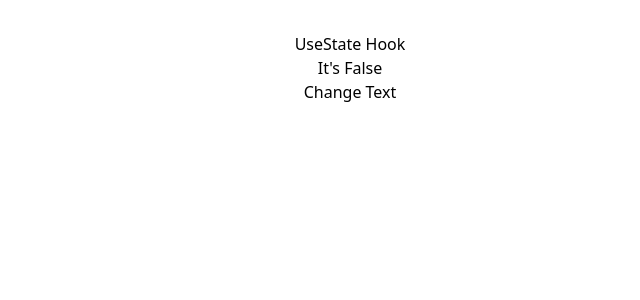
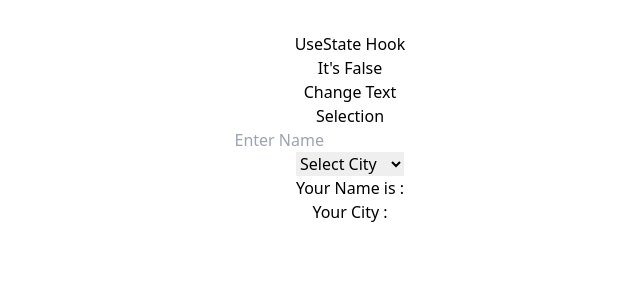
Before and after one commit to Sandunrmst/hooks, a React (Vite) app: page / in a window 1280 px wide. Shown: the top 300 px of the page, without its empty margins (290-930 px from the left). Built offline with nearby package versions, Linux system fonts and the light colour scheme.

Commit message:
use state with selection

```diff
--- a/src/components/hookusestate.jsx
+++ b/src/components/hookusestate.jsx
@@ -2,6 +2,11 @@ import { useState } from "react";
 
 const Hookusestate = () => {
   const [togle, setTogle] = useState(false);
+
+  const initialState = {
+    name: "",
+    city: "",
+  };
 
   const toglehandler = () => {
     setTogle(!togle);
@@ -9,10 +14,29 @@ const Hookusestate = () => {
 
   console.log(togle);
 
+  //Set Form Data
+  const [formData, setFormData] = useState(initialState);
+
+  function handleNameChange(event) {
+    setFormData({
+      ...formData,
+      name: event.target.value,
+    });
+  }
+
+  function handleCitySelect(event) {
+    setFormData({
+      ...formData,
+      city: event.target.value,
+    });
+  }
+
+  console.log(formData);
+
   return (
     <>
+      <h1 className="text-3xl text-orange-400 font-bold mb-5">UseState Hook</h1>
       <div className="p-5 border rounded-md">
-        <h1 className="text-3xl text-orange-400 font-bold ">UseState Hook</h1>
         {togle ? (
           <h1 className="text-3xl mt-4 ">It's True</h1>
         ) : (
@@ -25,6 +49,51 @@ const Hookusestate = () => {
           Change Text
         </button>
       </div>
+
+      <div className="p-5 border rounded-md mt-5 w-full">
+        <h1 className="text-3xl mt-4 font-semibold ">Selection</h1>
+        <div className="flex justify-center items-center gap-2 mt-5">
+          <div>
+            <input
+              onChange={handleNameChange}
+              className="p-2  rounded-md border-orange-100 border-l-4 border-2"
+              type="text"
+              name="name"
+              placeholder="Enter Name"
+            />
+          </div>
+          <div>
+            <select
+              onChange={handleCitySelect}
+              className="p-2 rounded-md bg-orange-100 cursor-pointer"
+              name="city"
+            >
+              <option value={""} id="">
+                Select City
+              </option>
+              <option value={"colombo"} id="colombo">
+                Colombo
+              </option>
+              <option value={"gampaha"} id="gampaha">
+                Gampaha
+              </option>
+              <option value={"negombo"} id="negombo">
+                Negombo
+              </option>
+              <option value={"kurunegala"} id="kurunegala">
+                Kurunegala
+              </option>
+              <option value={"kuliyapitiya"} id="kuliyapitiya">
+                Kuliyapitiya
+              </option>
+            </select>
+          </div>
+        </div>
+        <div>
+          <h2>Your Name is : {formData.name}</h2>
+          <p>Your City : {formData.city}</p>
+        </div>
+      </div>
     </>
   );
 };
```
